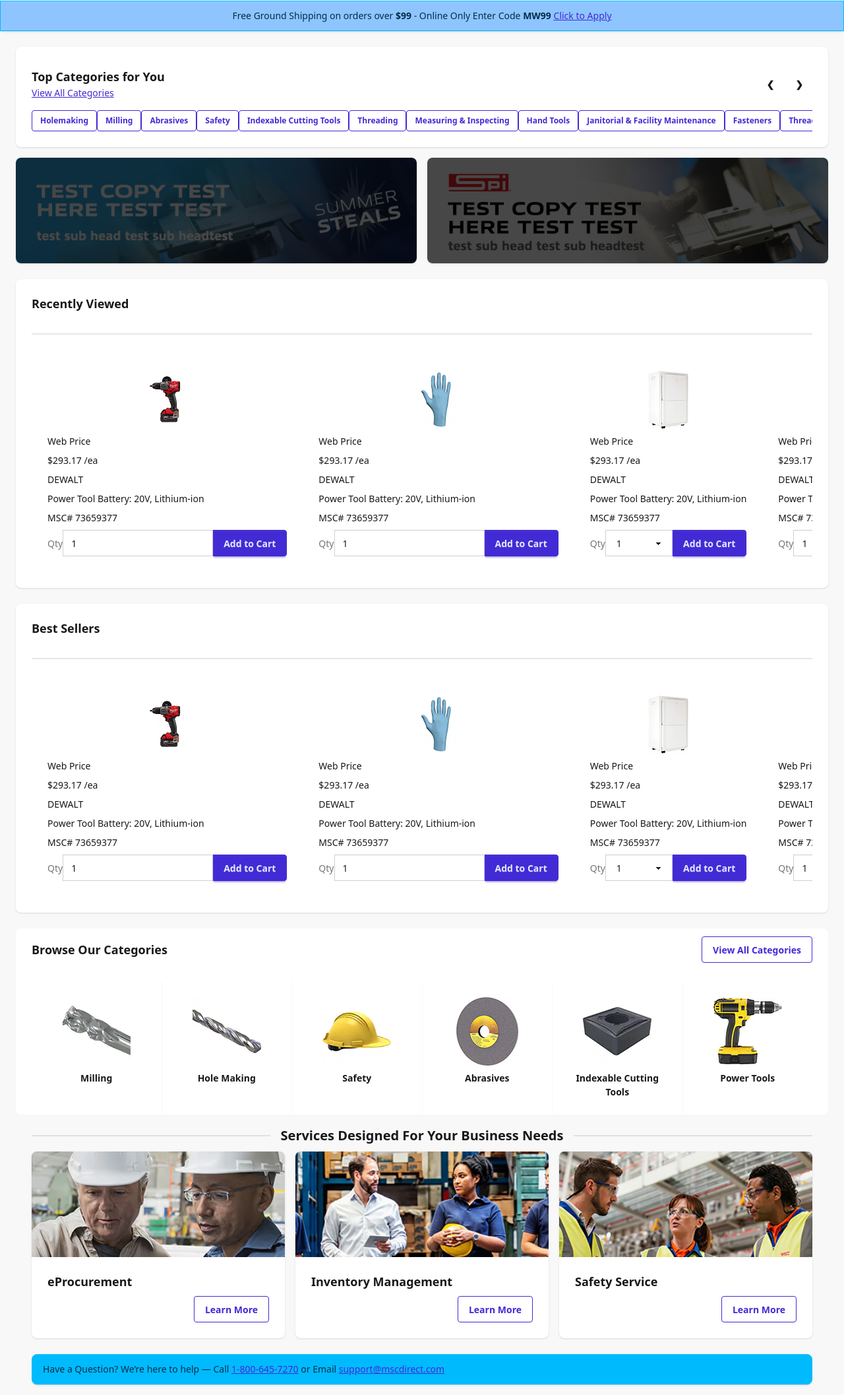
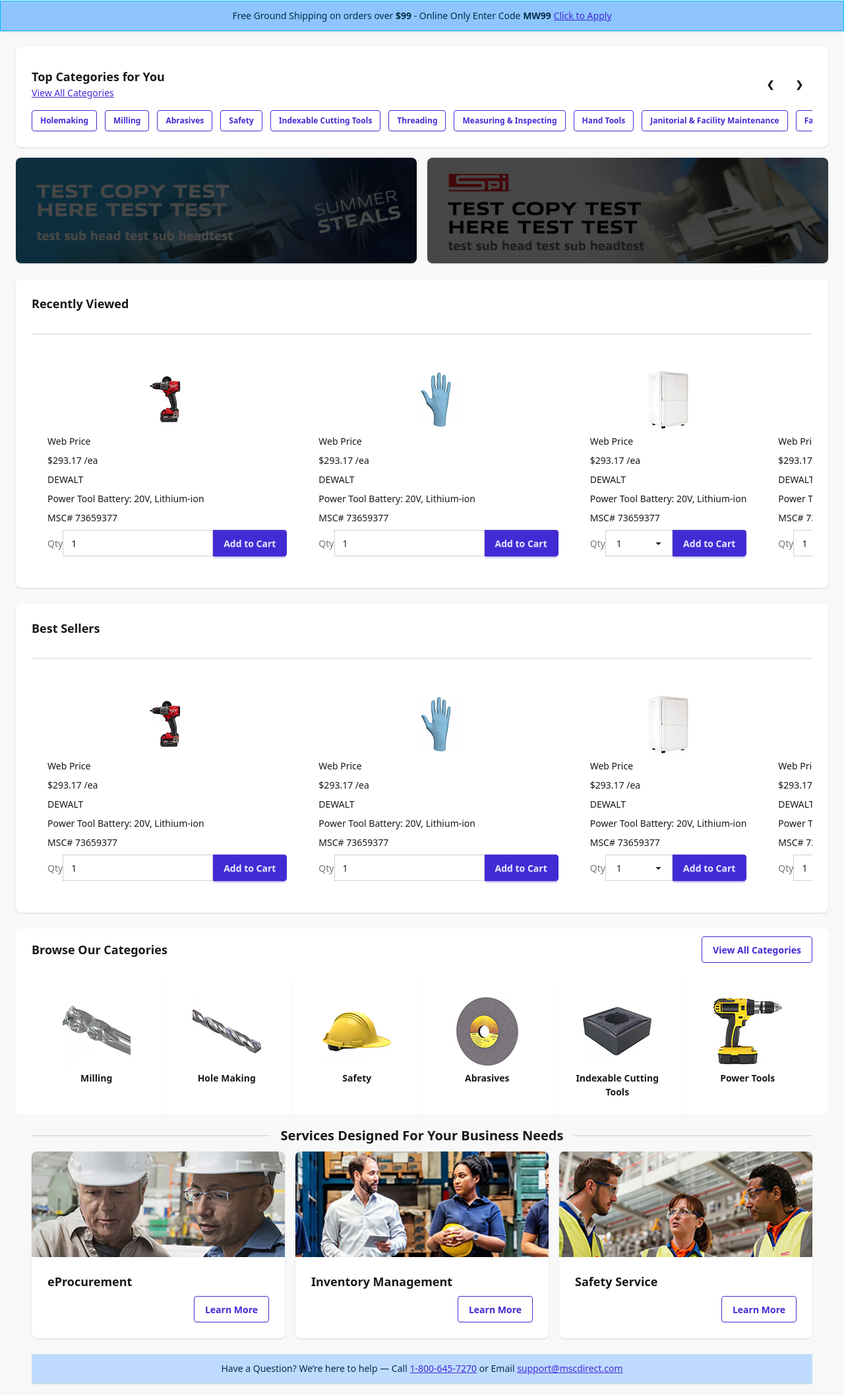
Before and after one commit to AdrianMsc/msc-daisyui-poc, a website: page daisy.html in a window 1280 px wide. Shown: the part 113-2227 px from the top of the page at 66% size. Drawn offline with Linux system fonts and the light colour scheme.

Commit message:
new changes

```diff
--- a/daisy.html
+++ b/daisy.html
@@ -395,8 +395,8 @@
           </div>
 
           <!-- Categories as a carousel of pill buttons -->
-          <div class="carousel w-full">
-            <div id="cat-slide-prev" class="carousel-item">
+          <div class="carousel w-full gap-3">
+            <div id="cat-slide-prev" class="carousel-item gap-3">
               <button class="btn btn-outline btn-primary btn-sm">
                 Holemaking
               </button>
@@ -426,7 +426,7 @@
                 Fasteners
               </button>
             </div>
-            <div id="cat-slide-next" class="carousel-item">
+            <div id="cat-slide-next" class="carousel-item gap-3">
               <button class="btn btn-outline btn-primary btn-sm">
                 Threading
               </button>
@@ -986,7 +986,9 @@
 
       <!-- Help Callout -->
       <section class="mt-6 max-w-screen-2xl mx-auto px-5 lg:px-6">
-        <div class="alert alert-info">
+        <div
+          class="alert alert-info bg-blue-200 text-center flex justify-center rounded-none border-0"
+        >
           <span>
             Have a Question? We’re here to help — Call
             <a class="link link-primary">1-800-645-7270</a>
```
Also changed, not shown: dist/output.css.
